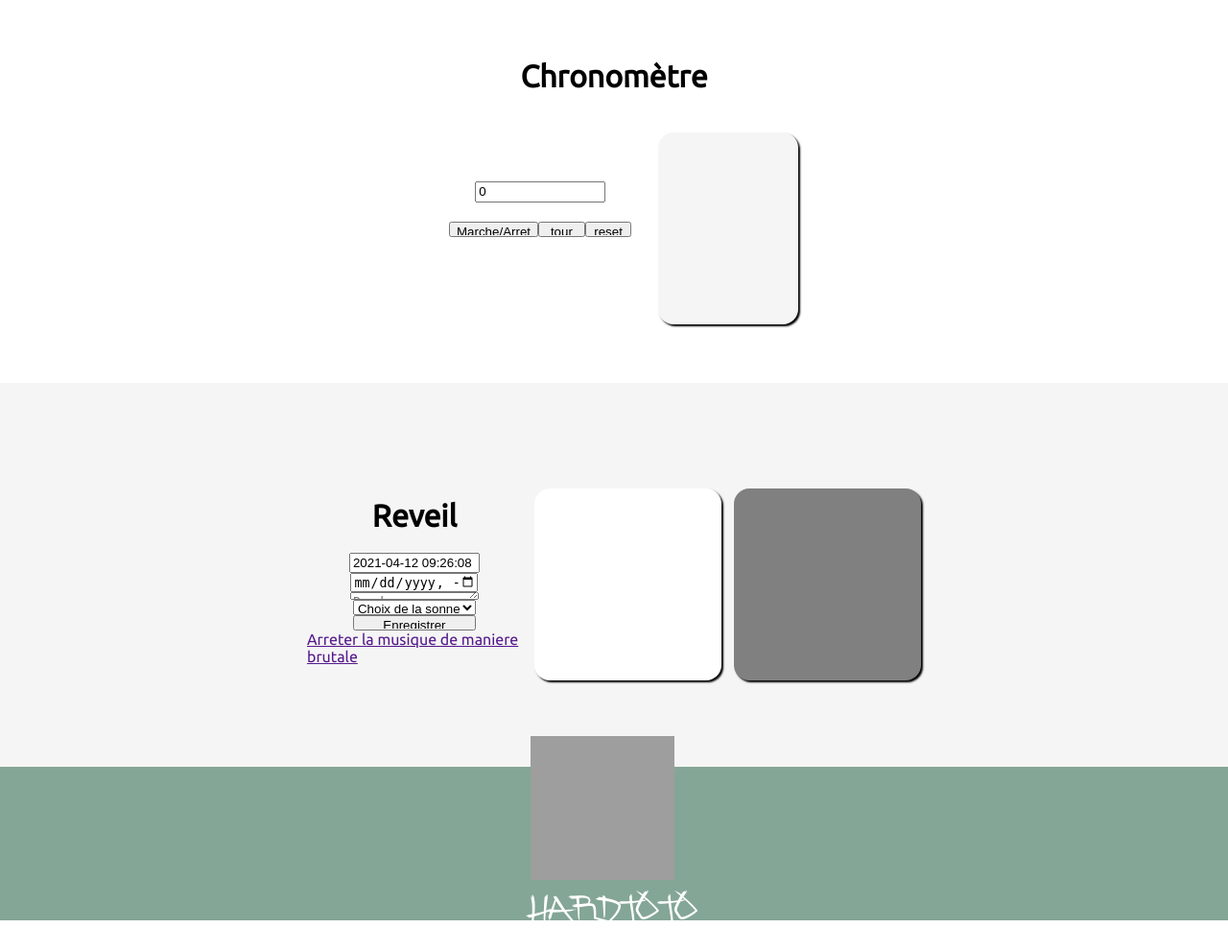
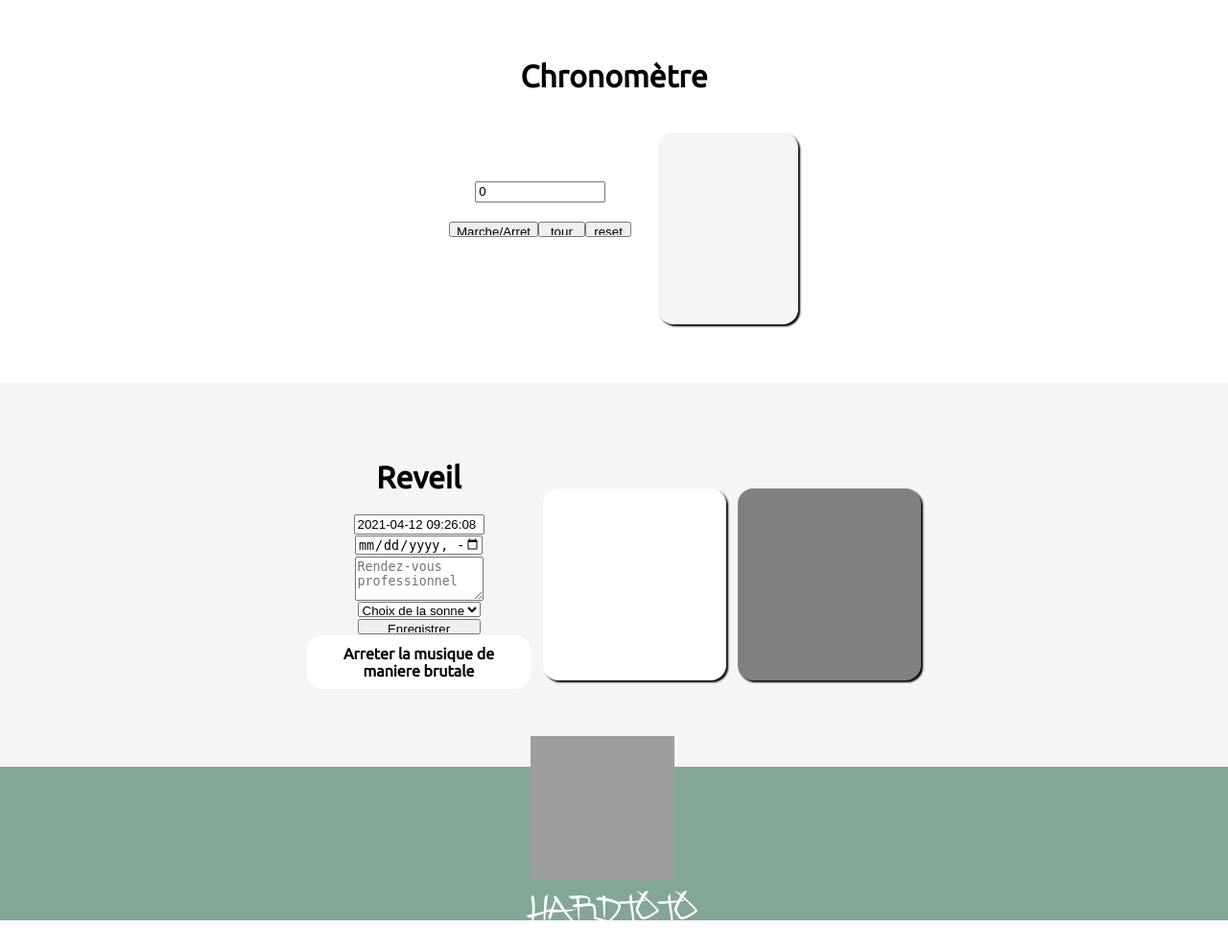
Before and after one commit to joris-verguldezoone/oclock, a PHP site: page / in a window 1280 px wide. Shown: the part 461-1453 px from the top of the page at 96% size. Run offline with PHP 8.4, Linux system fonts and the light colour scheme; grey boxes are pictures that could not be loaded.

Commit message:
yesyesyes

```diff
--- a/script.js
+++ b/script.js
@@ -1,5 +1,5 @@
 // minuteur
-
+// a la base ça faisait 1500 lignes
 var sum = 0;
 var attente;
 
@@ -121,9 +121,6 @@ function horlogeTempsReel() {
     return datestring;
 }
 
-
-
-
 tempsReel = horlogeTempsReel();
 
 arrayReveil = [];
--- a/style.css
+++ b/style.css
@@ -135,7 +135,7 @@ main{
     flex-direction: column;
     justify-content: space-between;
     align-items: center;
-    height:40%;
+    height:60%;
 
 }
 .holorge_inputs{
@@ -143,7 +143,7 @@ main{
     flex-direction: column;
     justify-content: space-around;
     align-items: center;
-    height:60%;
+    height:70%;
 }
 
 #tableauTourHorloge{
@@ -212,3 +212,12 @@ select{
     height:2vh;
     width:10vw;
 }
+a{
+    text-decoration: none;
+    font-weight: bold;
+    color: black;
+    background-color: rgb(255, 255, 255);
+    padding:10px;
+    border-radius: 1em;
+    text-align: center;
+}
```
